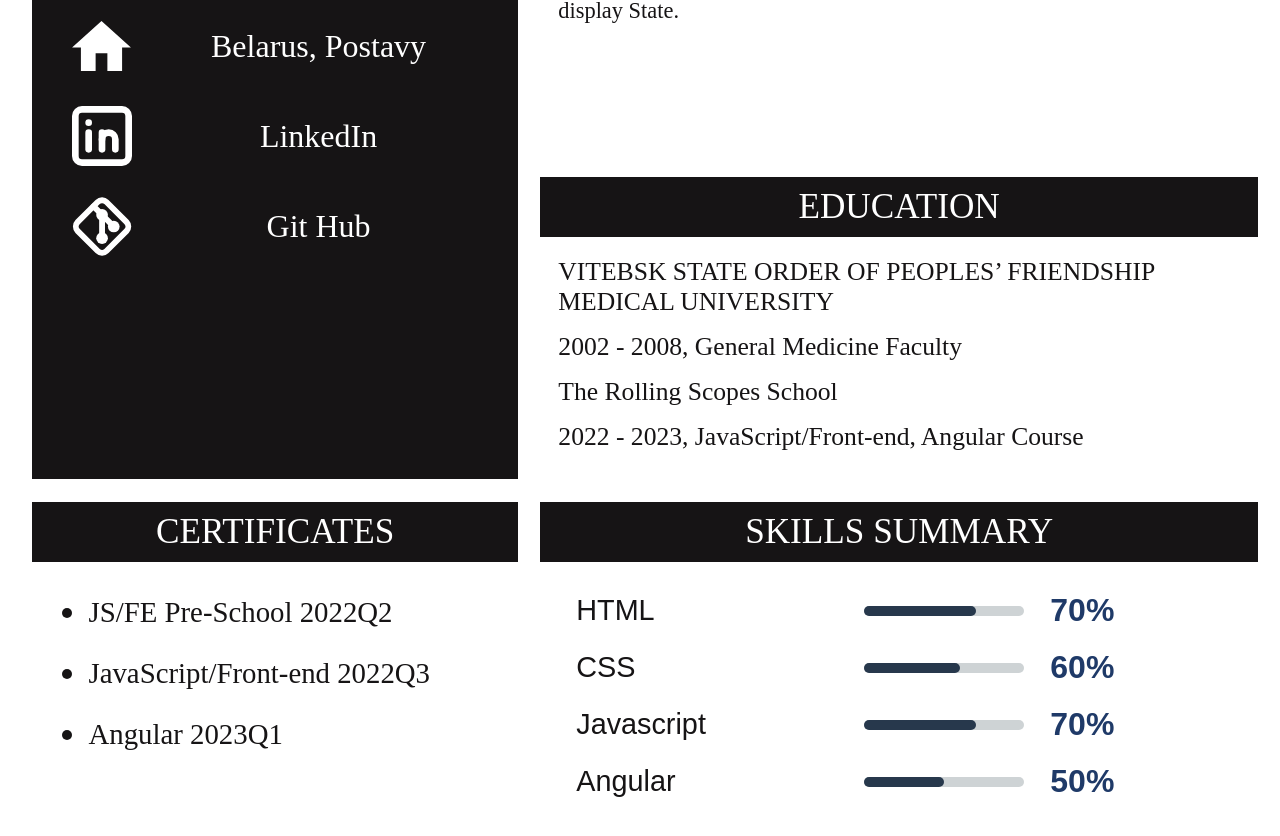
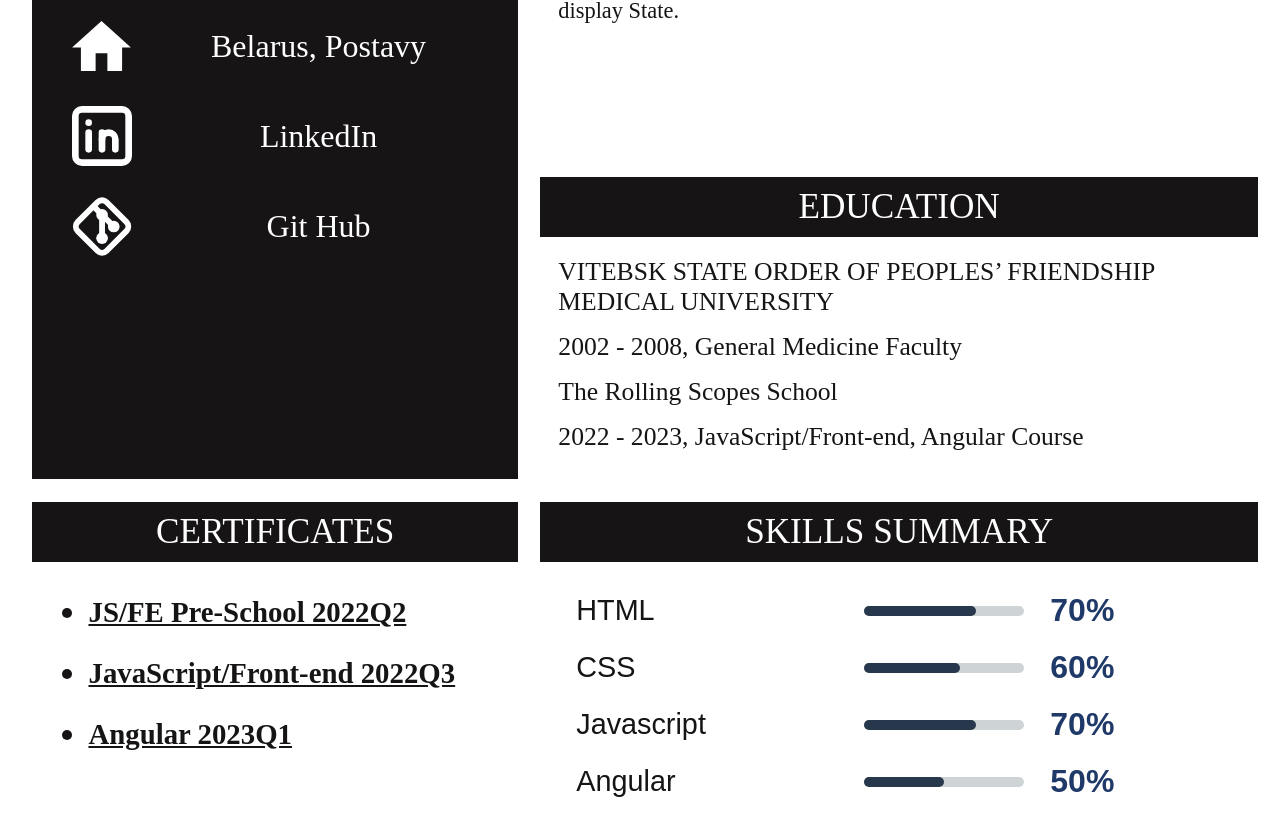
Before and after one commit to BrBrov/Portfolio, a React (Vite) app in the folder portfolio/: page / in a window 1280 px wide. Shown: the part 1006-1842 px from the top of the page. Built offline with nearby package versions, Linux system fonts and the light colour scheme; a web font is replaced by a local one.

Commit message:
docs: delete unused files

```diff
--- a/portfolio/src/modules/cv/certificates/certificate/certificate.scss
+++ b/portfolio/src/modules/cv/certificates/certificate/certificate.scss
@@ -6,7 +6,9 @@
 
 .certificate__link {
   @include font.DMSans;
+  text-decoration: underline;
   font-size: 1.8rem;
+  font-weight: bold;
   color: #161415;
 
   @media screen and (max-width: 1246px) {
```
Also changed, not shown: 1 other file (tests, documents, lock files or other folders).
